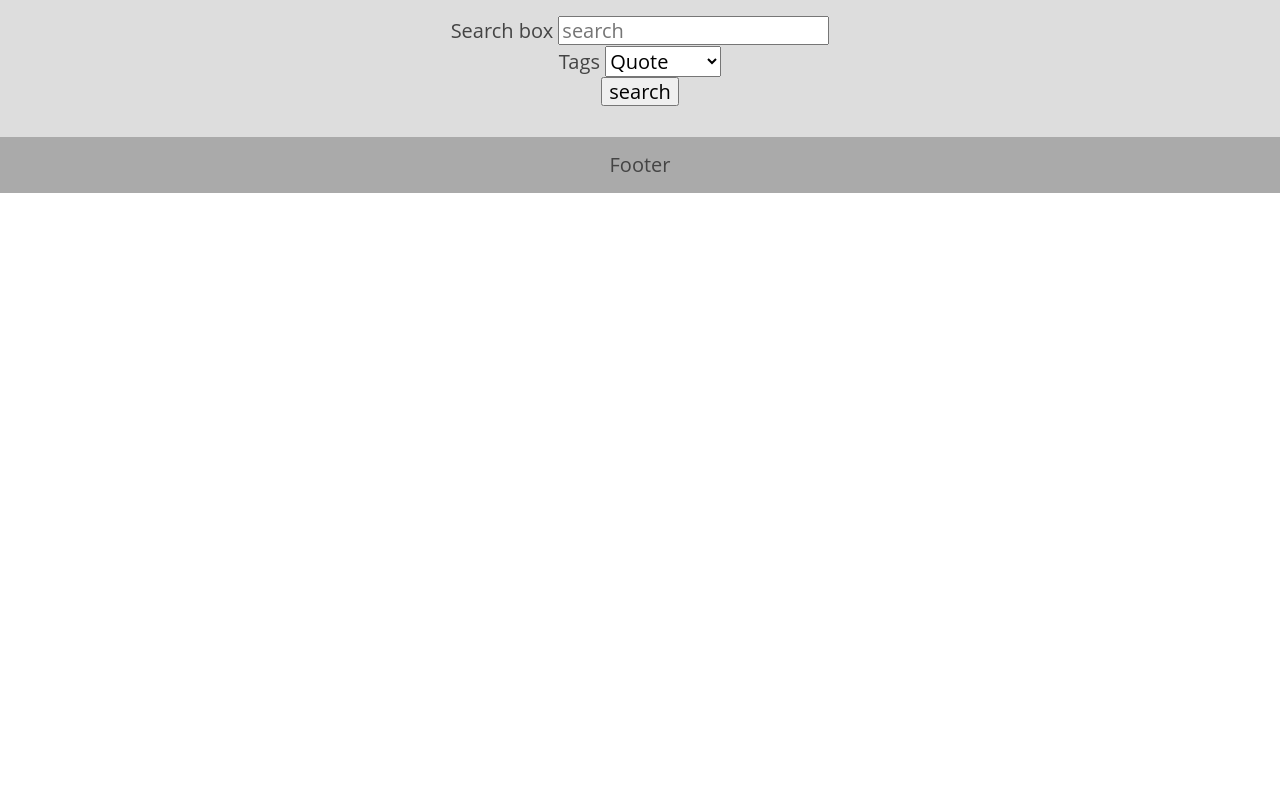
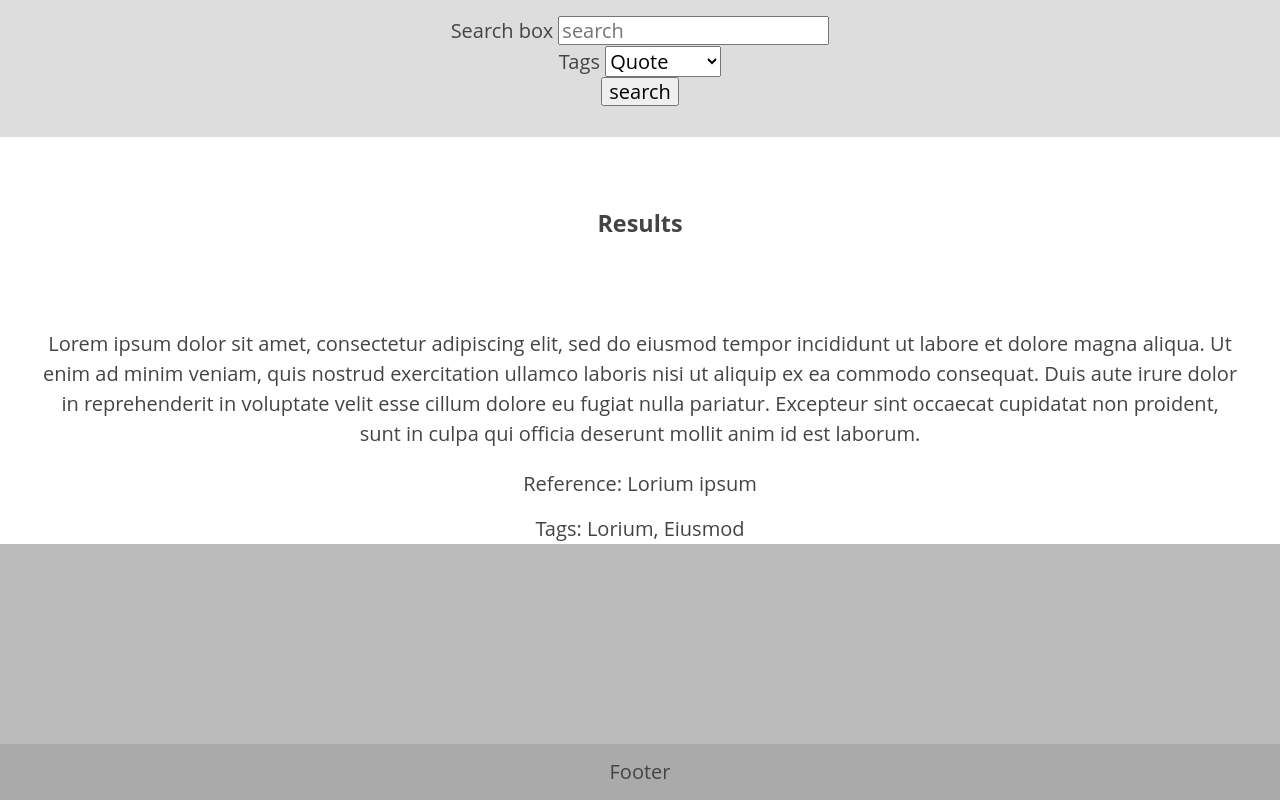
Before and after one commit to Daniel-Slabaugh/social-quotes, a website: page search-page.html in a window 1280 px wide. Shown: the part 389-1189 px from the top of the page. Before the commit the page ends 800 px from the top, so only its background shows below. Drawn offline with nearby package versions, Linux system fonts and the light colour scheme.

Commit message:
added results to search wireframe

```diff
--- a/search-page.html
+++ b/search-page.html
@@ -35,6 +35,14 @@
           <button type='submit'>search</button>
         </form>
       </section>
+      </section>
+        <header>
+          <h3>Results</h3>
+        </header>
+        <blockquote>Lorem ipsum dolor sit amet, consectetur adipiscing elit, sed do eiusmod tempor incididunt ut labore et dolore magna aliqua. Ut enim ad minim veniam, quis nostrud exercitation ullamco laboris nisi ut aliquip ex ea commodo consequat. Duis aute irure dolor in reprehenderit in voluptate velit esse cillum dolore eu fugiat nulla pariatur. Excepteur sint occaecat cupidatat non proident, sunt in culpa qui officia deserunt mollit anim id est laborum.</blockquote>
+        <p>Reference: Lorium ipsum</p>
+        <p>Tags: Lorium, Eiusmod</p>
+      <section>
     </main>
     <footer role="content-info">Footer</footer>
   </body>
```
Also changed, not shown: index.html (+2 -2 lines). Lines whose indentation alone changed are shown as unchanged.
